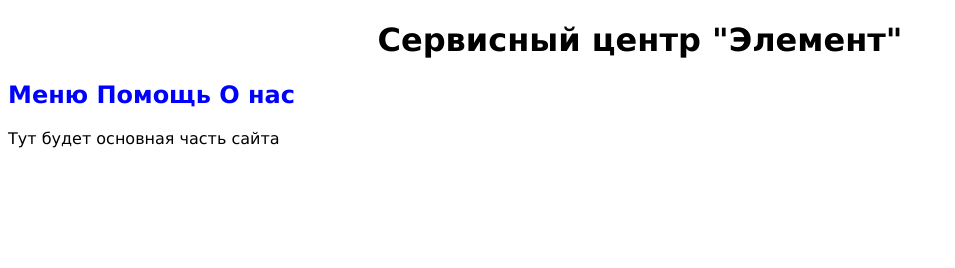
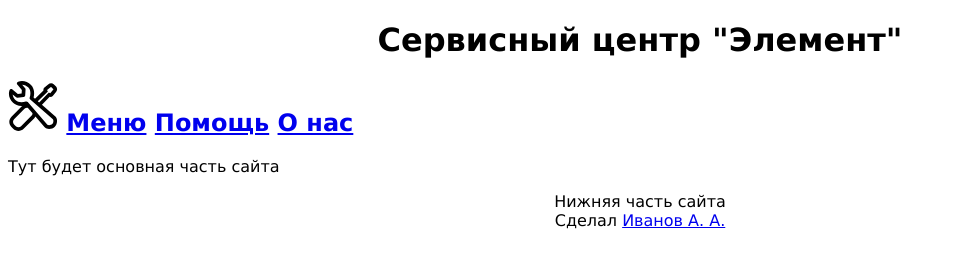
Before and after one commit to mrsnikman/project, a plain HTML site: page index.html in a window 1280 px wide. Shown: the whole page, without its empty margins (0-955 px from the left). Drawn offline with Linux system fonts and the light colour scheme.

Commit message:
update 1.2

```diff
--- a/index.html
+++ b/index.html
@@ -12,9 +12,12 @@
 	</header>
 	<h2>
 		<div class="main_header">
-			<div class="container">
-				<a hreaf="#">Меню</a> <a hreaf="#">Помощь</a> <a hreaf="#">О нас</a>
-			</div>
+			<nav class="container">
+				<a href="#"><img src="assets/images/repair-svgrepo-com.svg" width="50" height="50" class="main_header" /></a>
+				<a href="#">Меню</a>
+				<a href="#">Помощь</a>
+				<a href="#">О нас</a>
+			</nav>
 		</div>
 	</h2>
 	<div class="main_page">
@@ -22,7 +25,14 @@
 			<p>Тут будет основная часть сайта</p>
 		</div>
 	</div>
-
+	<div class="page_footer">
+		<div class="container">
+			<p>
+				<nav>Нижняя часть сайта</nav>
+				<nav>Сделал <span class="name"><a href="https:/vk.com/mrsnikman">Иванов А. А.<a/></span></nav>
+			</p>
+		</div>
+	</div>
 
 </body>
 </html>
--- a/styles.css
+++ b/styles.css
@@ -10,6 +10,7 @@
         color: blue;
         font-family: verdana;
         display: block;
+        text-decoration: none;
     }
 }
 .main_page{
@@ -17,3 +18,12 @@
         font-family: verdana;
     }
 }
+
+.page_footer{
+    color: black;
+    text-align: center;
+    font-family: verdana;
+    .name{
+        color: red;
+    }
+}
```
Also changed, not shown: assets/images/repair-svgrepo-com.svg (added).
